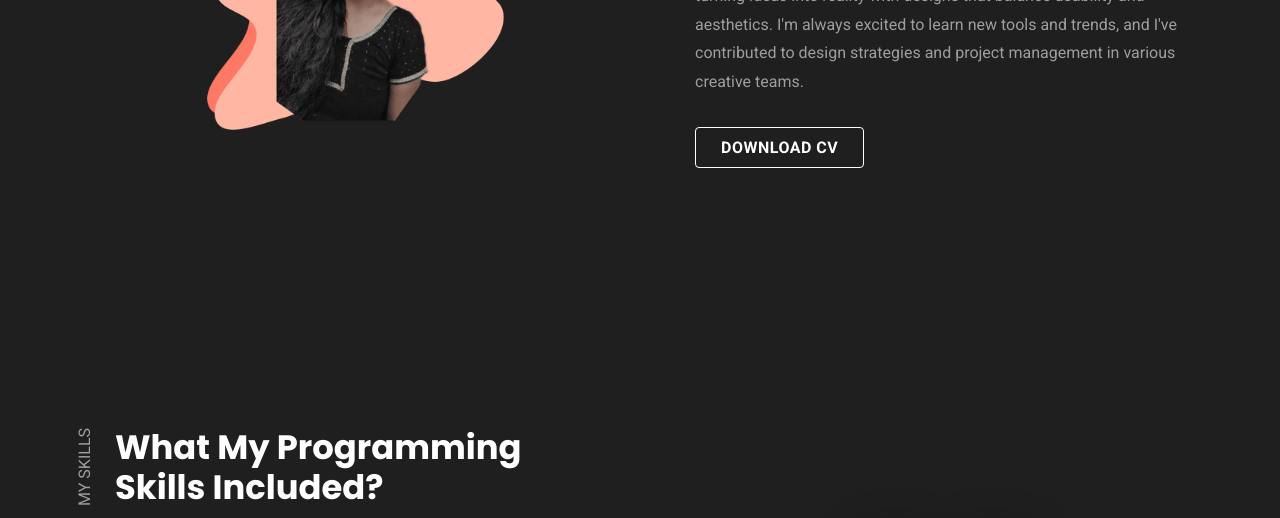
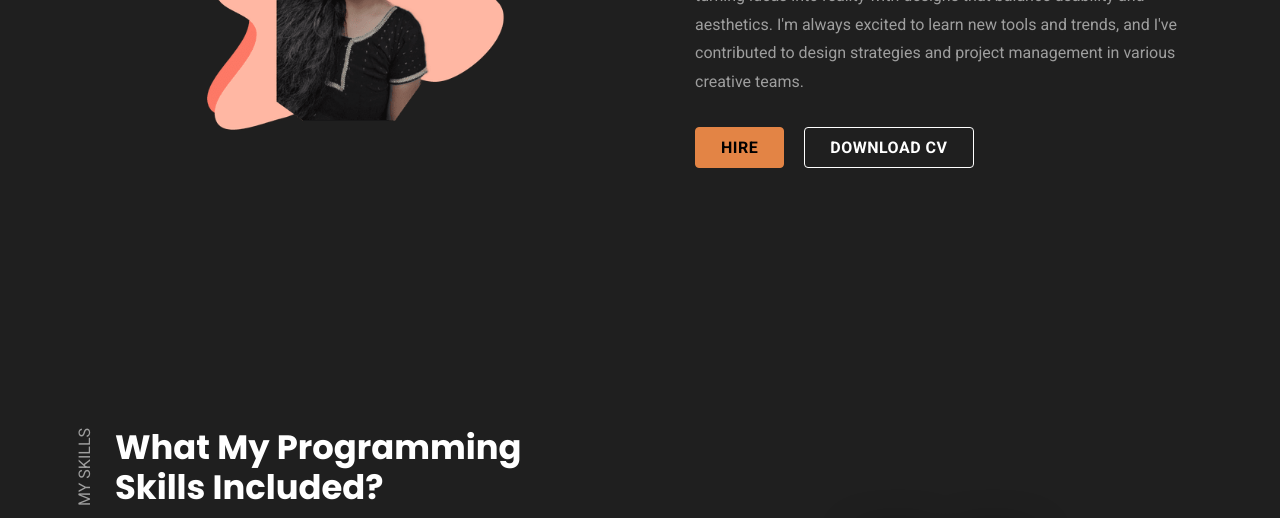
Before and after one commit to Sakthi29032001/Portfolio, a plain HTML site: page index.html in a window 1280 px wide. Shown: the part 1580-2098 px from the top of the page. Drawn offline with nearby package versions, Linux system fonts and the light colour scheme; a web font is replaced by a local one.

Commit message:
index.html

```diff
--- a/index.html
+++ b/index.html
@@ -239,6 +239,7 @@
           </p>
 
      <div class="btn-group">
+	     <a href="#contact" class="btn btn-secondary">Hire</a>
   <a href="./assets/files/SakthiJananiSrResume.pdf" class="btn btn-primary" download="Sakthi-Janani-CV">Download CV</a>
 </div>
 	 </section>
```
